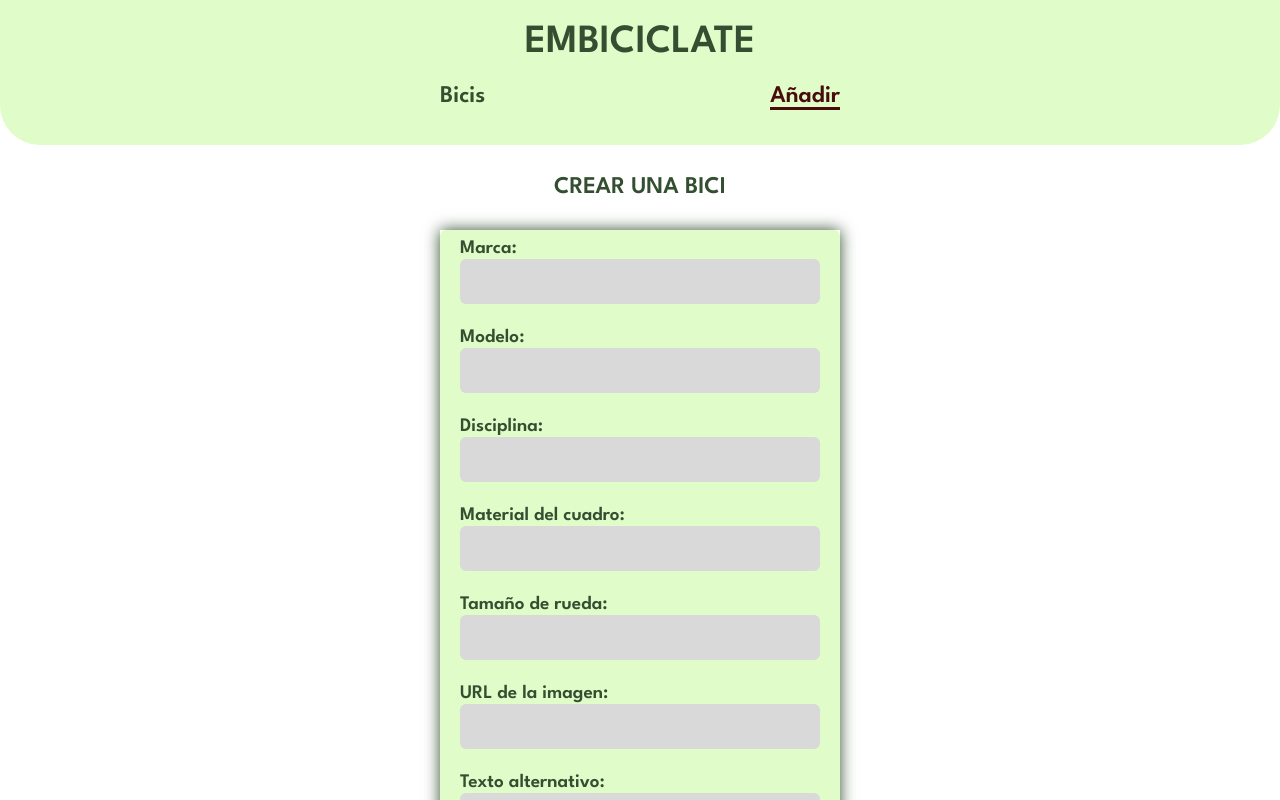
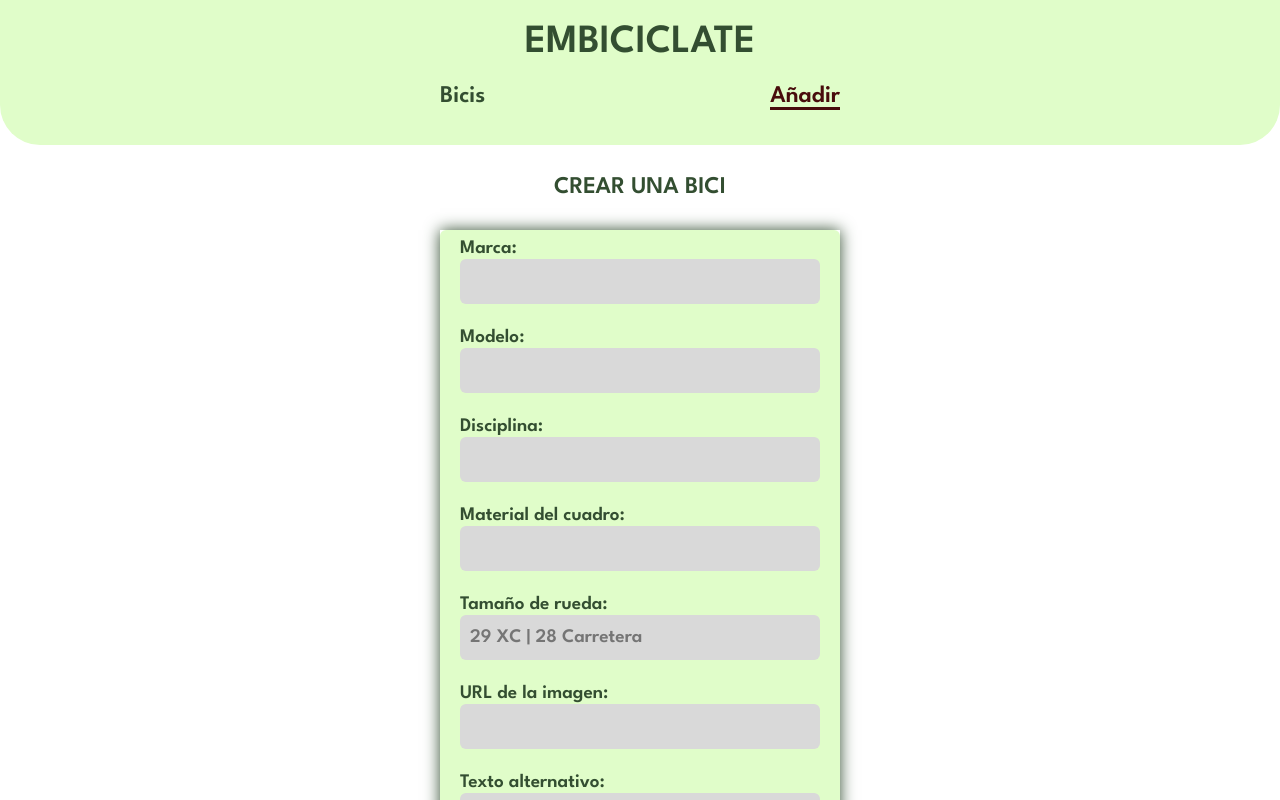
Before and after one commit to Guiblasco/embiciclate-front, a React (Vite) app: page /add in a window 1280 px wide. Shown: the top 800 px of the page. Built offline with nearby package versions, Linux system fonts and the light colour scheme.

Commit message:
Change type at BikeForm controls

```diff
--- a/src/bike/components/BikeForm/BikeForm.tsx
+++ b/src/bike/components/BikeForm/BikeForm.tsx
@@ -92,7 +92,8 @@ const BikeForm = ({ submitBike }: BikeFormProps): React.ReactElement => {
         <div className="bike-form__form-group">
           <label htmlFor="wheelSize">Tamaño de rueda:</label>
           <input
-            type="text"
+            placeholder="29 XC | 28 Carretera"
+            type="number"
             id="wheelSize"
             value={bikeFormData.wheelSize}
             onChange={handleSubmit}
@@ -102,7 +103,7 @@ const BikeForm = ({ submitBike }: BikeFormProps): React.ReactElement => {
         <div className="bike-form__form-group">
           <label htmlFor="imageUrl">URL de la imagen:</label>
           <input
-            type="text"
+            type="url"
             id="imageUrl"
             value={bikeFormData.imageUrl}
             onChange={handleSubmit}
```
